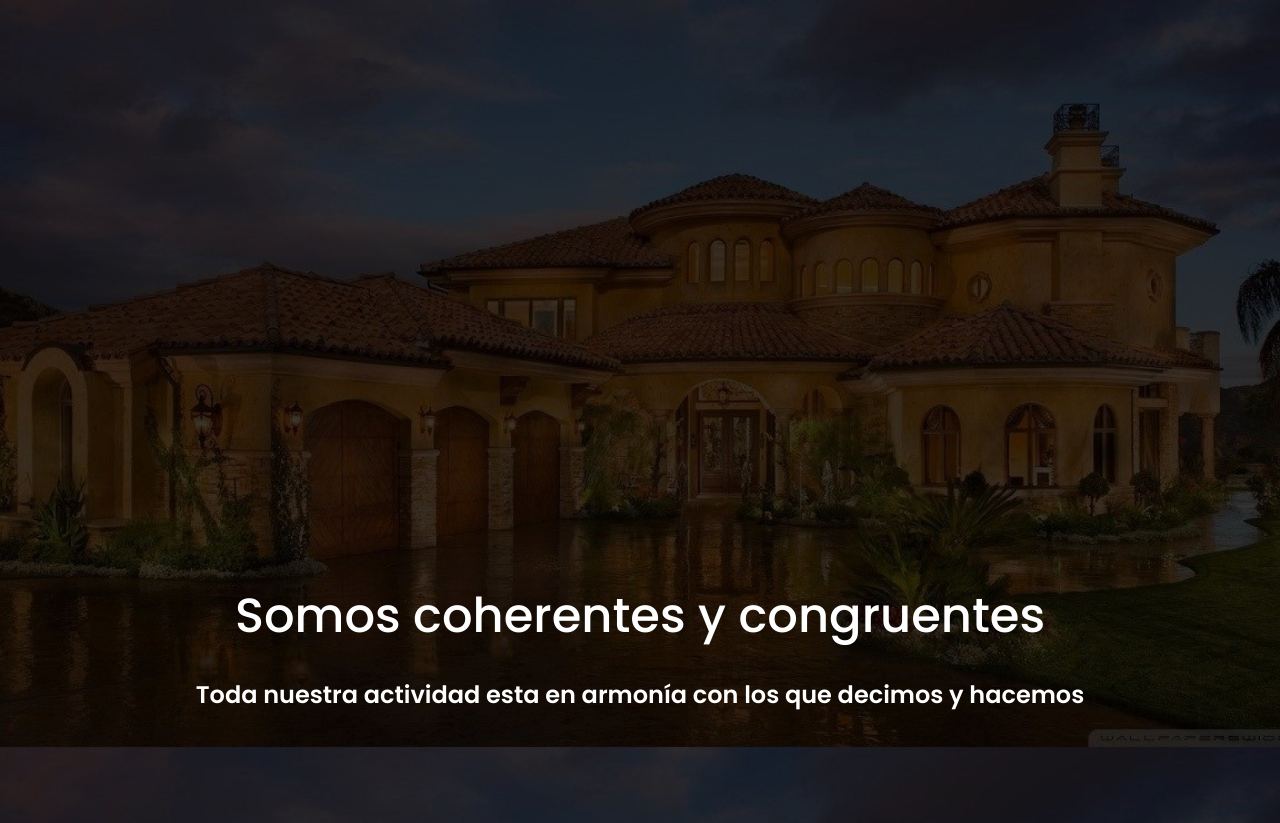
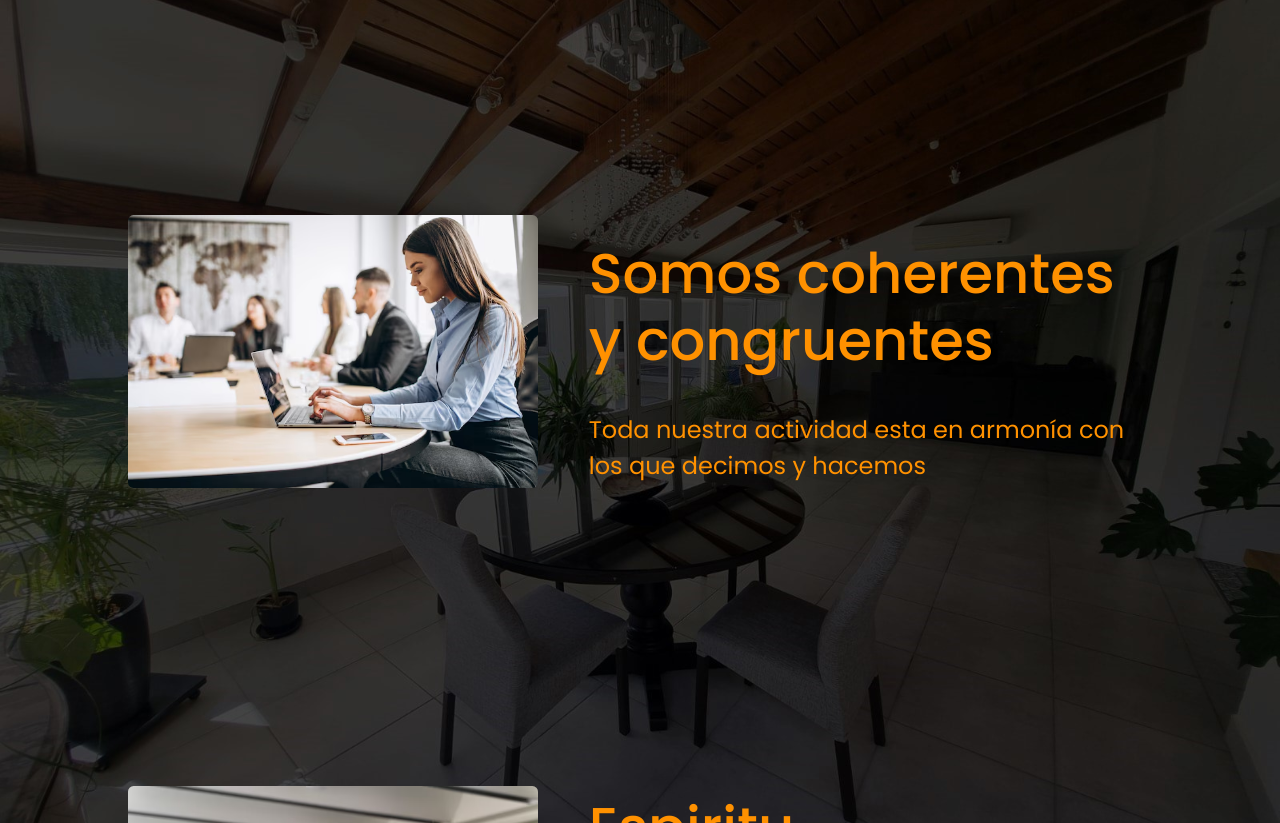
Before and after one commit to naachoperez1/pruebas, a plain HTML site: page index.html in a window 1280 px wide. Shown: the part 2854-3677 px from the top of the page. Drawn offline with nearby package versions, Linux system fonts and the light colour scheme.

Commit message:
parallax finished

```diff
--- a/index.html
+++ b/index.html
@@ -166,21 +166,33 @@
 
   <div class="parallax">
     <div class="contenedor-info">
-      <div class="info-seccion primer fadein-parallax" >
+      <div class="info-seccion " >
+        <img src="imagenes/gente.avif" class="casa" alt="">
+        <div class="texto-seccion-contenedor">
           <h1 class="titulo-seccion">Somos coherentes y congruentes</h1>
           <p class="texto-seccion">Toda nuestra actividad esta en armonía con los que decimos y hacemos</p>
+        </div>
       </div>
-      <div class="info-seccion fadein-parallax">
+      <div class="info-seccion ">
+        <img src="imagenes/gente2.avif" class="casa" alt="">
+        <div class="texto-seccion-contenedor">
           <h1 class="titulo-seccion">Espiritu emprendedor</h1>
           <p class="texto-seccion">Ayudamos a nuestros clientes y colegas, potenciamos oportunidades y somos creativos</p>
+        </div>
       </div>
-      <div class="info-seccion fadein-parallax">
+      <div class="info-seccion ">
+        <img src="imagenes/gente3.jpg" class="casa" alt="">
+        <div class="texto-seccion-contenedor">
           <h1 class="titulo-seccion">Enfoque firme en la calidad de nuestro servicio </h1>
           <p class="texto-seccion">Las cosas bien hechas, dando lugar a que todo lo bueno ocurra</p>
+        </div>
       </div>
-      <div class="info-seccion cuarto fadein-parallax">
+      <div class="info-seccion ">
+        <img src="imagenes/gente4.jpg" class="casa" alt="">
+        <div class="texto-seccion-contenedor">
           <h1 class="titulo-seccion">Pasion por lo que hacemos</h1>
           <p class="texto-seccion">Mas que nuestro trabajo, es nuestro estilo de vida</p>
+        </div>
       </div>
     </div>
 
--- a/styles.css
+++ b/styles.css
@@ -575,7 +575,7 @@ body{
 
 
 .parallax {
-  background-image: url(imagenes/casa.jpg);
+  background-image: url(imagenes/casa3-oscura.jpeg);
 
   /* Set a specific height */
 
@@ -588,20 +588,38 @@ body{
 
 }
 
+.casa{
+  width: 40%;
+  border-radius: .5cap;
+  @media (max-width:800px) {
+    width: 80%;
+  }
+}
 
 .info-seccion{
-  margin: 50% 10%;
-  text-align: center;
-  color: white;
-  font-weight: 600;
+  display: flex;
+  margin: 20% 10%;
+  align-items: center;
+  color: #ff9100;
+  gap: 5%;
+  @media (max-width:800px) {
+    flex-direction: column;
+  }
 }
 
+
 .titulo-seccion{
-  font-size: 3rem;
+  font-size: 3.5rem;
+  @media (max-width:800px) {
+    font-size: 1.5rem;
+  }
 }
 
 .texto-seccion{
   font-size: 1.5rem;
+  @media (max-width:800px) {
+    font-size: 1rem;
+  }
 }
 
 
```
Also changed, not shown: imagenes/casa3-oscura.jpeg (added), imagenes/casa3.jpeg (added), imagenes/gente.avif (added), imagenes/gente2.avif (added), imagenes/gente3.jpg (added), imagenes/gente4.jpg (added), imagenes/oficina2.jpeg (added).
